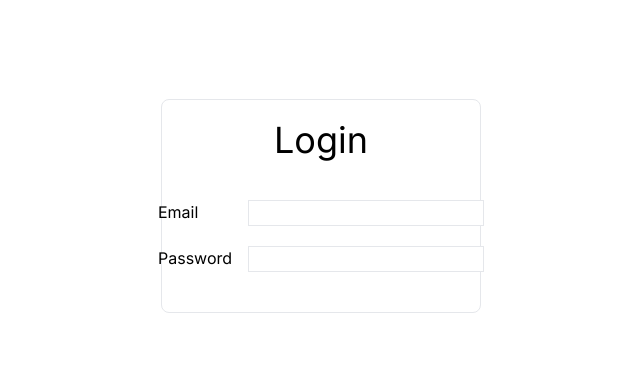
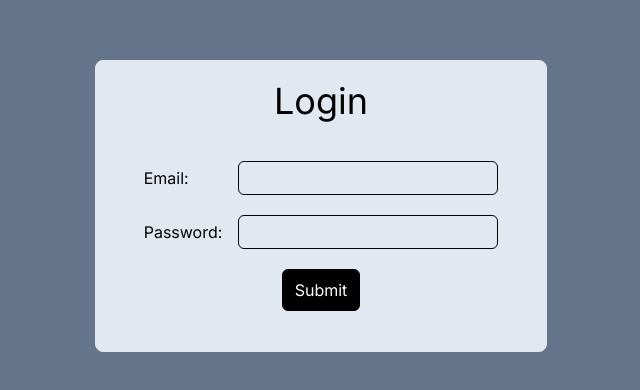
Before and after one commit to Saad-1719/evoke-blogging-site, a Next.js app: page /login in a window 1280 px wide. Shown: the part 194-584 px from the top of the page, without its empty margins (319-959 px from the left). Built offline with nearby package versions, Linux system fonts and the light colour scheme.

Commit message:
chore: Update login page layout and styles

```diff
--- a/app/login/page.tsx
+++ b/app/login/page.tsx
@@ -4,9 +4,9 @@ import React from "react";
 
 const Login = () => {
 	return (
-        <section className="flex flex-col items-center justify-center mx-auto h-screen w-full">
+        <section className="flex flex-col items-center justify-center mx-auto h-screen w-full bg-slate-500">
             {/* <Layout> */}
-            <div className=" w-1/4 px-4 border rounded-lg flex flex-col items-center justify-center space-y-5 py-5">
+            <div className="px-1 sm:px-4 py-2 sm:py-5 space-y-2 sm:space-y-5 border rounded-lg flex flex-col items-center justify-center   bg-slate-200">
 
             <h1 className="text-4xl">Login</h1>
 
--- a/components/LoginForm.tsx
+++ b/components/LoginForm.tsx
@@ -5,32 +5,35 @@ const LoginForm = () => {
 	const [email, setEmail] = useState("");
 	const [password, setPassword] = useState("");
 
+
+
 	return (
-		<form className="space-y-5 py-5 px-8">
-			<div className="flex justify-between sapce-x-4">
-				<label htmlFor="email">Email</label>
+		<form className="px-2 space-y-5 sm:py-5 sm:px-8 flex flex-col ">
+			<div className="flex justify-between space-x-4 items-center">
+				<label htmlFor="email">Email:</label>
 				<input
 					type="email"
 					name="userEmail"
 					id=""
-					className="border"
+					className="border bg-transparent border-black sm:py-1 p-1 sm:px-3 rounded-md"
 					required
 					value={email}
 					onChange={(e) => setEmail(e.target.value)}
 				/>
 			</div>
-			<div className="flex justify-between space-x-4" >
-				<label htmlFor="email">Password</label>
+			<div className="flex justify-between space-x-4 items-center" >
+				<label htmlFor="email">Password:</label>
 				<input
 					type="password"
 					name="Password"
 					id=""
-					className="border"
+					className="border bg-transparent border-black sm:py-1 p-1 sm:px-3 rounded-md"
 					required
 					value={password}
 					onChange={(e) => setPassword(e.target.value)}
 				/>
 			</div>
+			<button type="submit" className="text-center border bg-black text-white border-black py-2 px-3 rounded-md w-fit mx-auto hover:bg-black/70 transition-colors">Submit</button>
 		</form>
 	);
 };
```
